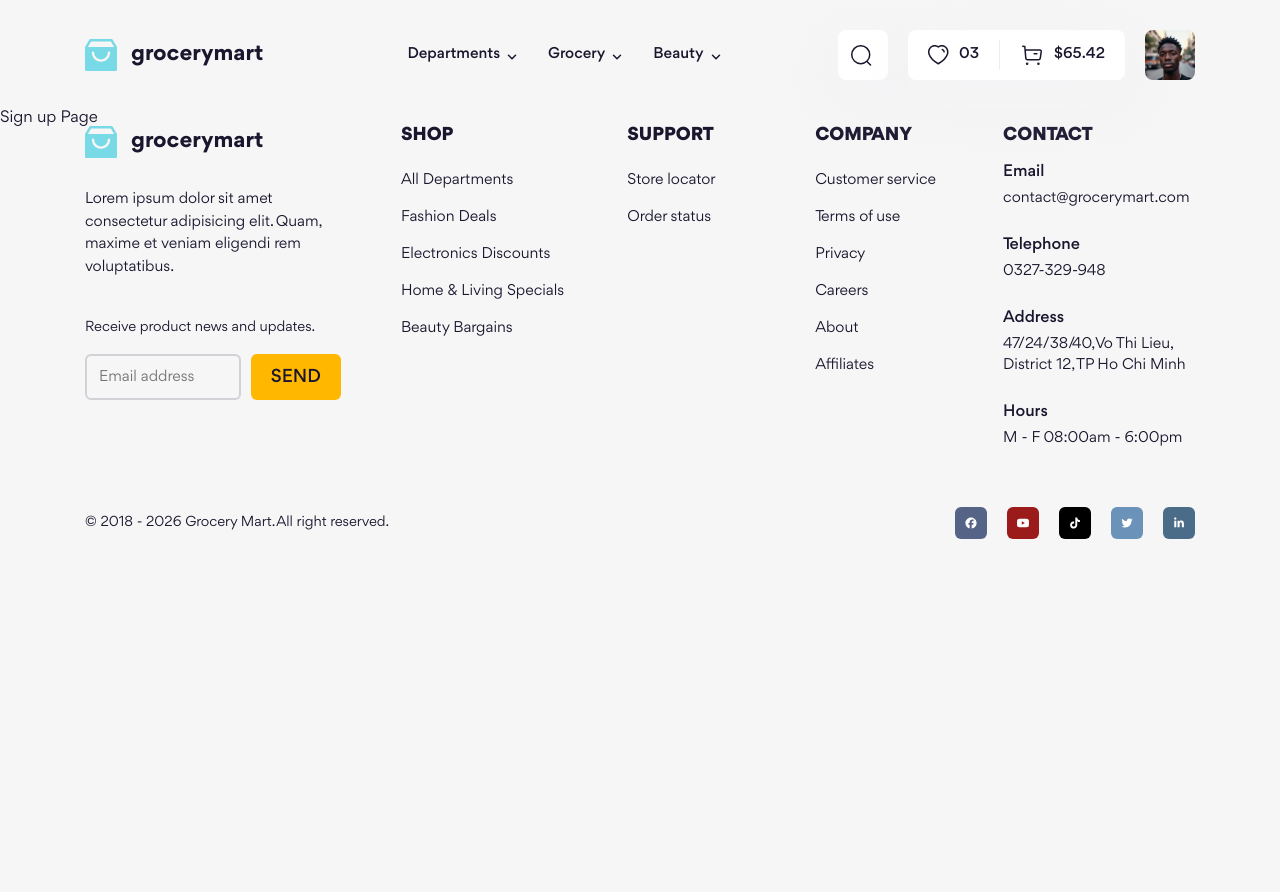
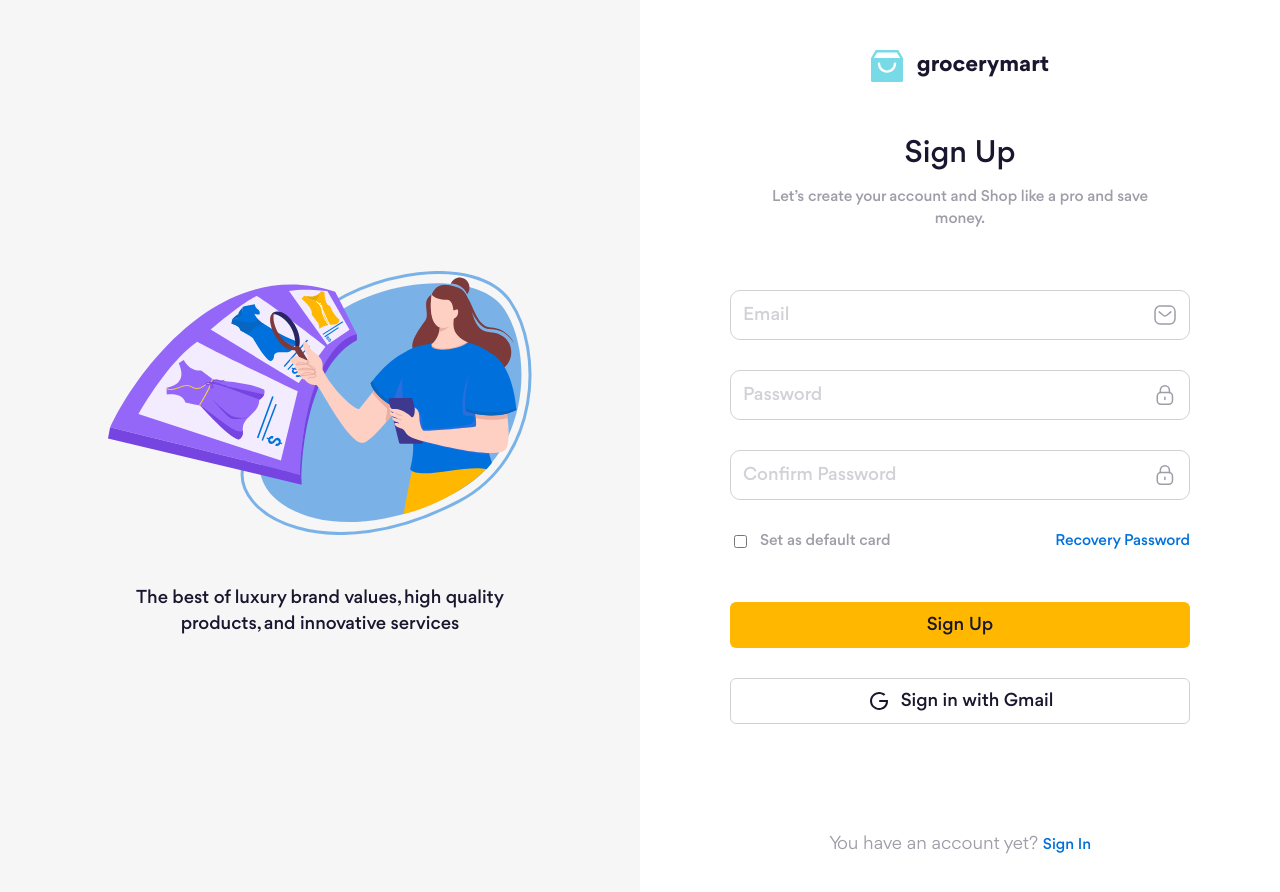
Before and after one commit to Minhhieu3012/htmlcss-project-07, a website: page sign-up.html in a window 1280 px wide. Before the commit the page ends 800 px from the top, so only its background shows below. Drawn offline with Linux system fonts and the light colour scheme.

Commit message:
update: sign up page desktop

```diff
--- a/scss/components/_button.scss
+++ b/scss/components/_button.scss
@@ -42,6 +42,11 @@
 
 // Buttons
 .btn {
+  display: flex;
+  align-items: center;
+  justify-content: center;
+  gap: 10px;
+
   height: 46px;
   padding: 0 20px;
   border-radius: 6px;
@@ -53,7 +58,9 @@
   user-select: none;
 
   + .btn {
-    margin-left: 20px;
+    &:not(.btn--no-margin) {
+      margin-left: 20px;
+    }
   }
 
   &--text {
--- a/scss/components/_filter-form.scss
+++ b/scss/components/_filter-form.scss
@@ -148,7 +148,7 @@
       }
 
       @include abstracts.screen(sm) {
-        font-size: 1.6rem;
+        font-size: 1.6rem !important;
       }
     }
 
--- /dev/null
+++ b/scss/components/_forms.scss
@@ -0,0 +1,58 @@
+.form {
+  &__group {
+    margin-top: 30px;
+
+    &--inline {
+      display: flex;
+      align-items: center;
+    }
+  }
+
+  &__text-input {
+    display: flex;
+    align-items: center;
+
+    height: 50px;
+    padding: 0 12px;
+    border-radius: 10px;
+    border: 1.5px solid #d2d1d6;
+
+    &:focus-within {
+      border-color: #77dae6;
+    }
+  }
+
+  &__input {
+    flex: 1;
+    height: 100%;
+
+    font-weight: 500;
+    font-size: 1.8rem;
+    line-height: 1.44;
+
+    &-icon {
+      margin-left: 12px;
+    }
+
+    &::placeholder {
+      color: #d2d1d6;
+    }
+  }
+
+  &__pull-right {
+    margin-left: auto;
+  }
+
+  &__checkbox {
+    display: flex;
+    align-items: center;
+    gap: 10px;
+
+    &-label {
+      font-weight: 500;
+      font-size: 1.5rem;
+      line-height: 1.47;
+      color: #9e9da8;
+    }
+  }
+}
--- a/scss/components/_index.scss
+++ b/scss/components/_index.scss
@@ -5,3 +5,4 @@
 @forward "./button";
 @forward "./product-card";
 @forward "./filter-form";
+@forward "./forms";
--- a/scss/layout/_footer.scss
+++ b/scss/layout/_footer.scss
@@ -3,6 +3,7 @@
 .footer {
   margin-top: 50px;
   padding: 50px 0;
+  font-size: 1.4rem;
   background: var(--footer-bg-color);
 
   &__row {
@@ -23,7 +24,6 @@
 
   &__desc {
     margin-top: 30px;
-    font-size: 1.5rem;
     line-height: 1.5;
 
     @include abstracts.screen(lg) {
@@ -33,7 +33,6 @@
 
   &__help-text {
     margin-top: 40px;
-    font-size: 1.4rem;
     line-height: 1.4;
   }
 
@@ -50,7 +49,6 @@
   &__link,
   &__text {
     padding: 8px 0;
-    font-size: 1.5rem;
     line-height: 1.4;
   }
 
@@ -98,8 +96,8 @@
     padding: 8px 12px;
     border-radius: 6px;
     border: 2px solid #d2d1d6;
+    font-weight: 500;
     font-size: 1.5rem;
-    font-weight: 500;
 
     &::placeholder {
       font-weight: 400;
@@ -111,6 +109,7 @@
 
     @include abstracts.screen(md) {
       width: 50%;
+      font-size: 1.6rem;
     }
 
     @include abstracts.screen(sm) {
@@ -128,10 +127,6 @@
       flex-direction: column-reverse;
       gap: 50px;
     }
-  }
-
-  &__copyright {
-    font-size: 1.4rem;
   }
 
   &__socials {
@@ -152,6 +147,11 @@
     filter: grayscale(50%);
     transition: translate, filter;
     transition-duration: 0.3s;
+
+    @include abstracts.screen(sm) {
+      width: 42px;
+      height: 42px;
+    }
 
     &--facebook {
       background: #4863a9;
@@ -183,5 +183,9 @@
     width: 14px;
     filter: brightness(0) saturate(100%) invert(96%) sepia(0%) saturate(14%) hue-rotate(250deg) brightness(103%)
       contrast(105%);
+
+    @include abstracts.screen(sm) {
+      width: 18px;
+    }
   }
 }
--- /dev/null
+++ b/scss/pages/_auth.scss
@@ -0,0 +1,86 @@
+.auth {
+  display: flex;
+  min-height: 100vh;
+
+  &__intro,
+  &__content {
+    flex: 1;
+  }
+
+  &__intro {
+    display: flex;
+    flex-direction: column;
+    align-items: center;
+    justify-content: center;
+    gap: 50px;
+
+    &-text {
+      max-width: 412px;
+      text-align: center;
+      font-weight: 500;
+      font-size: 1.8rem;
+      line-height: 1.45;
+    }
+  }
+
+  &__content {
+    background: var(--auth-content-bg);
+
+    &-inner {
+      display: flex;
+      flex-direction: column;
+      align-items: center;
+      text-align: center;
+
+      width: min(460px, 100%);
+      margin: 0 auto;
+      padding: 50px 0;
+    }
+  }
+
+  &__heading {
+    margin-top: 50px;
+    font-weight: 500;
+    font-size: 3rem;
+    line-height: 1.47;
+  }
+
+  &__desc {
+    margin-top: 10px;
+    padding: 0 30px;
+    font-weight: 500;
+    font-size: 1.5rem;
+    line-height: 1.47;
+    color: #9e9da8;
+  }
+
+  &__form {
+    width: 100%;
+    margin-top: 30px;
+  }
+
+  &__link {
+    font-weight: 500;
+    font-size: 1.5rem;
+    line-height: 1.47;
+    color: #0071dc;
+  }
+
+  &__btn-group {
+    display: flex;
+    flex-direction: column;
+    gap: 30px;
+    margin-top: 50px;
+  }
+
+  &__btn {
+    width: 100%;
+  }
+
+  &__text {
+    margin-top: 108px;
+    font-size: 1.8rem;
+    line-height: 1.44;
+    color: #9e9da8;
+  }
+}
--- a/scss/pages/_index.scss
+++ b/scss/pages/_index.scss
@@ -1 +1,2 @@
 @forward "./home";
+@forward "./auth";
--- a/scss/theme/_light.scss
+++ b/scss/theme/_light.scss
@@ -48,4 +48,7 @@ html {
   --filter-form-bg: #fff;
   --filter-form-shadow: #c8c8c866;
   --filter-form-tag-bg: #f8f8fb;
+
+  // Auth
+  --auth-content-bg: #fff;
 }
--- a/sign-up.html
+++ b/sign-up.html
@@ -6,19 +6,10 @@
     <title>Sign up | Grocery Mart</title>
 
     <!-- Favicon -->
-    <link
-      rel="icon"
-      type="image/png"
-      href="./assets/favicon/favicon-96x96.png"
-      sizes="96x96"
-    />
+    <link rel="icon" type="image/png" href="./assets/favicon/favicon-96x96.png" sizes="96x96" />
     <link rel="icon" type="image/svg+xml" href="./assets/favicon/favicon.svg" />
     <link rel="shortcut icon" href="./assets/favicon/favicon.ico" />
-    <link
-      rel="apple-touch-icon"
-      sizes="180x180"
-      href="./assets/favicon/apple-touch-icon.png"
-    />
+    <link rel="apple-touch-icon" sizes="180x180" href="./assets/favicon/apple-touch-icon.png" />
     <link rel="manifest" href="./assets/favicon/site.webmanifest" />
 
     <!-- Fonts -->
@@ -31,19 +22,63 @@
     <script src="./assets/js/scripts.js"></script>
   </head>
   <body>
-    <!-- Header -->
-    <header id="header"></header>
-    <script>
-      load("#header", "./template/header.html");
-    </script>
+    <main class="auth">
+      <!-- Auth intro -->
+      <div class="auth__intro">
+        <img src="./assets/img/auth/intro.svg" alt="" class="auth__intro-img" />
+        <p class="auth__intro-text">The best of luxury brand values, high quality products, and innovative services</p>
+      </div>
+      <!-- Auth content -->
+      <div class="auth__content">
+        <div class="auth__content-inner">
+          <!-- Logo -->
+          <a href="./" class="logo footer__logo">
+            <img src="./assets/icons/logo.svg" alt="grocerymart" class="logo__img" />
+            <h1 class="logo__title">grocerymart</h1>
+          </a>
+          <h1 class="auth__heading">Sign Up</h1>
+          <p class="auth__desc">Let’s create your account and Shop like a pro and save money.</p>
+          <form action="" class="form auth__form">
+            <div class="form__group">
+              <div class="form__text-input">
+                <input type="email" name="" id="" placeholder="Email" class="form__input" />
+                <img src="./assets/icons/message.svg" alt="" class="form__input-icon" />
+              </div>
+            </div>
+            <div class="form__group">
+              <div class="form__text-input">
+                <input type="password" name="" id="" placeholder="Password" class="form__input" />
+                <img src="./assets/icons/lock.svg" alt="" class="form__input-icon" />
+              </div>
+            </div>
+            <div class="form__group">
+              <div class="form__text-input">
+                <input type="password" name="" id="" placeholder="Confirm Password" class="form__input" />
+                <img src="./assets/icons/lock.svg" alt="" class="form__input-icon" />
+              </div>
+            </div>
+            <div class="form__group form__group--inline">
+              <label class="form__checkbox">
+                <input type="checkbox" name="" id="" class="form__checkbox-input" />
+                <span class="form__checkbox-label">Set as default card</span>
+              </label>
+              <a href="#!" class="auth__link form__pull-right">Recovery Password</a>
+            </div>
+            <div class="form__group auth__btn-group">
+              <button class="btn btn--primary auth__btn">Sign Up</button>
+              <button class="btn btn--outline auth__btn btn--no-margin">
+                <img src="./assets/icons/google.svg" alt="" class="btn__icon" />
+                Sign in with Gmail
+              </button>
+            </div>
+          </form>
 
-    <!-- Main -->
-    <h1>Sign up Page</h1>
-
-    <!-- Footer -->
-    <footer id="footer"></footer>
-    <script>
-      load("#footer", "./template/footer.html");
-    </script>
+          <p class="auth__text">
+            You have an account yet?
+            <a href="./sign-in.html" class="auth__link">Sign In</a>
+          </p>
+        </div>
+      </div>
+    </main>
   </body>
 </html>
```
Also changed, not shown: assets/css/main.css, assets/icons/google.svg (added), assets/icons/lock.svg (added), assets/icons/message.svg (added), assets/img/auth/intro.svg (added), 1 other file.
